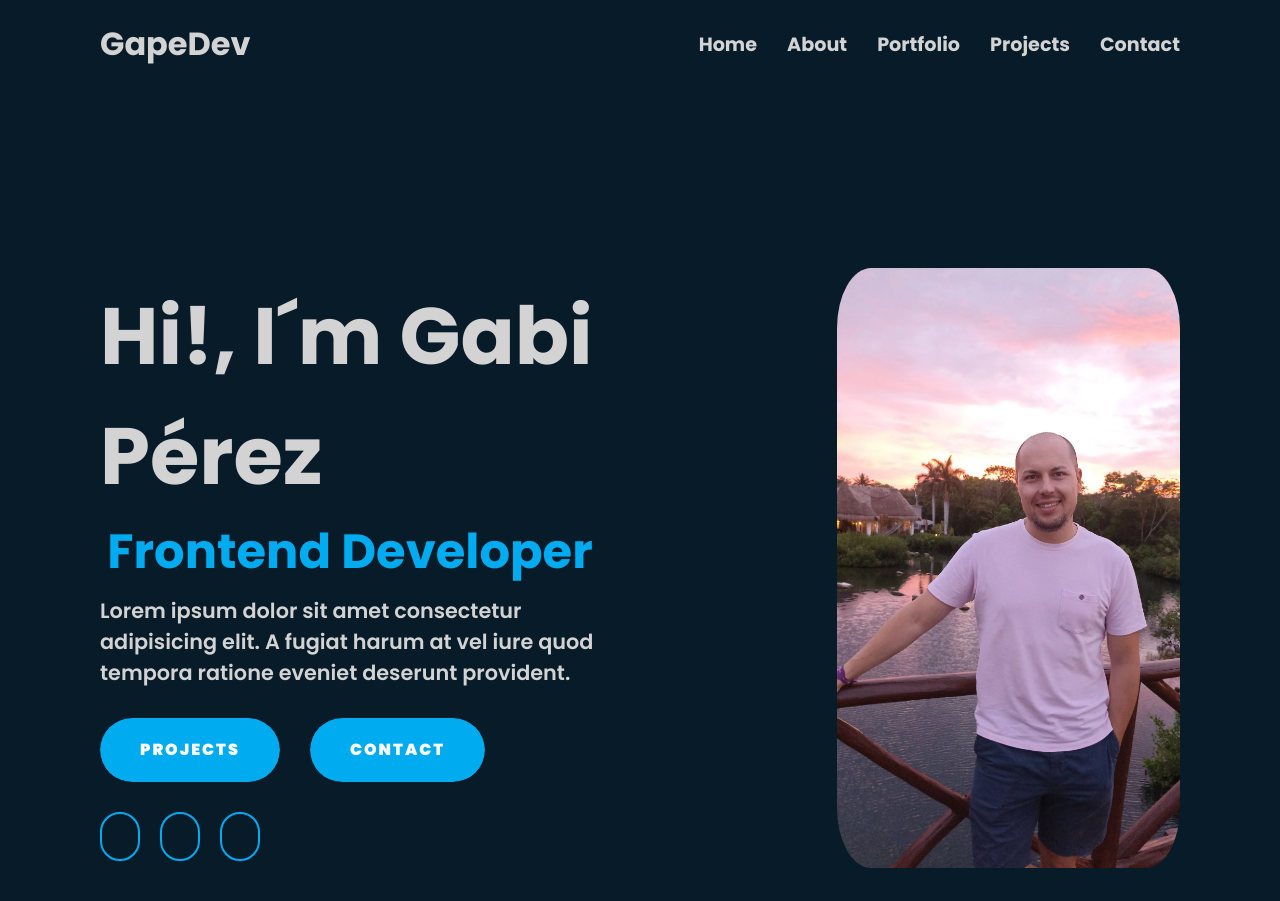
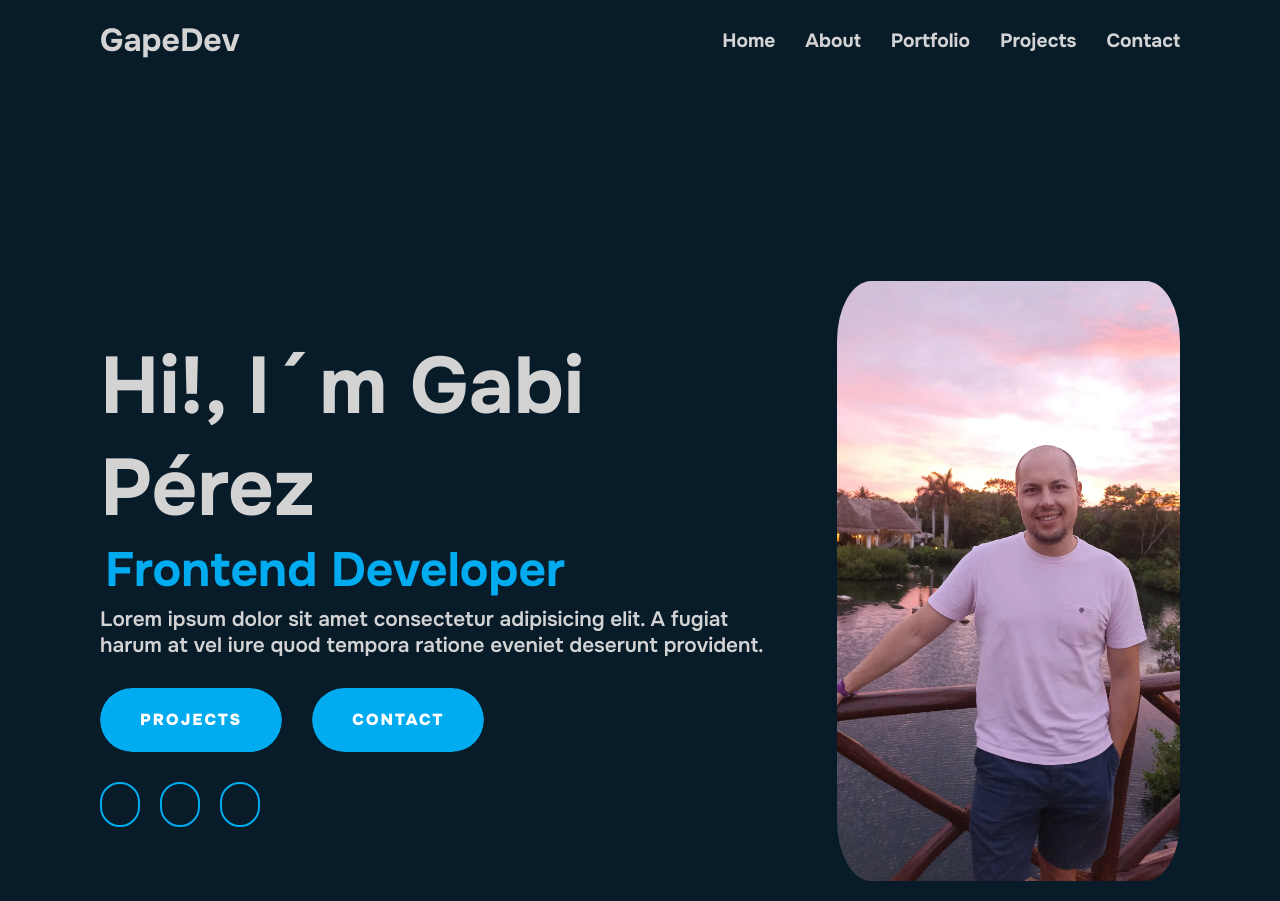
Before and after one commit to gapedev/GapeDev, an Astro site: page / in a window 1280 px wide. Before the commit the page ends 868 px from the top, so only its background shows below. Built offline with nearby package versions, Linux system fonts and the light colour scheme; Astro itself is replaced by a stand-in of ours; some icons are missing.

Commit message:
feat: cambios tipografía

```diff
--- a/src/styles/abstracts/_index.scss
+++ b/src/styles/abstracts/_index.scss
@@ -1 +1,2 @@
 @forward './variables';
+@forward './mixins';
--- a/src/styles/abstracts/_variables.scss
+++ b/src/styles/abstracts/_variables.scss
@@ -5,4 +5,4 @@ $white: #D3D3D4;
 
 
 /*** FUENTES ***/
-$page-font: 'Poppins', sans-serif;
+$page-font: 'Onest', sans-serif;
--- a/src/styles/base/_base.scss
+++ b/src/styles/base/_base.scss
@@ -1,4 +1,5 @@
 @use '../abstracts/index' as *;
+@import url('https://fonts.googleapis.com/css2?family=Onest:wght@100;200;300;400;500;600;700;800;900&display=swap');
 @import url('https://fonts.googleapis.com/css2?family=Lato:wght@400;700;900&family=Sora:wght@100;200;300;400;500;600;700;800&display=swap');
 @import url('https://fonts.googleapis.com/css2?family=Merriweather:ital,wght@0,300;0,400;0,700;0,900;1,300;1,400;1,700;1,900&display=swap');
 @import url('https://fonts.googleapis.com/css2?family=Lato:wght@100&family=Merriweather:ital,wght@0,300;0,400;0,700;0,900;1,300;1,400;1,700;1,900&family=Poppins:wght@100;300;400;500;600;700;900&display=swap');
@@ -11,44 +12,9 @@ body {
 }
 
 .container {
-  @media screen and (width>=75rem) {
-    padding: 1.25rem 6.25rem 0 6.25rem;
+  padding: 1.25rem 6.25rem 3.25rem 6.25rem;
+
+  @include widescreen {
+    padding: 1.25rem 6.25rem 1.25rem 6.25rem;
   }
 }
-
-
-body:before {
-  content: "xsmall";
-  display: none;
-  visibility: hidden;
-}
-
-@media (min-width: 20em) {
-  body:before {
-    content: "mobile";
-  }
-}
-
-@media (min-width: 48.0625rem) {
-  body:before {
-    content: "tablet";
-  }
-}
-
-@media (min-width: 64rem) {
-  body:before {
-    content: "desktop";
-  }
-}
-
-@media (min-width: 64rem) {
-  body:before {
-    content: "widescreen";
-  }
-}
-
-@media (min-width: 88rem) {
-  body:before {
-    content: "fullhd";
-  }
-}
--- a/src/styles/pages/_home.scss
+++ b/src/styles/pages/_home.scss
@@ -1,5 +1,4 @@
-@use '../abstracts/variables' as *;
-@use '../abstracts/mixins' as *;
+@use '../abstracts/index' as *;
 
 .section-home {
   display: flex;
@@ -40,7 +39,7 @@
           font-size: 3rem;
           color: $primary;
           font-weight: bold;
-          width: 500px;
+          width: 470px;
           animation: olivetti 3s steps(30), pampalluga 0.5s step-end infinite alternate;
           white-space: nowrap;
           overflow: hidden;
```
Also changed, not shown: src/styles/components/_navbar.scss (+2 -5 lines), src/styles/css/styles.css, 1 other file.
